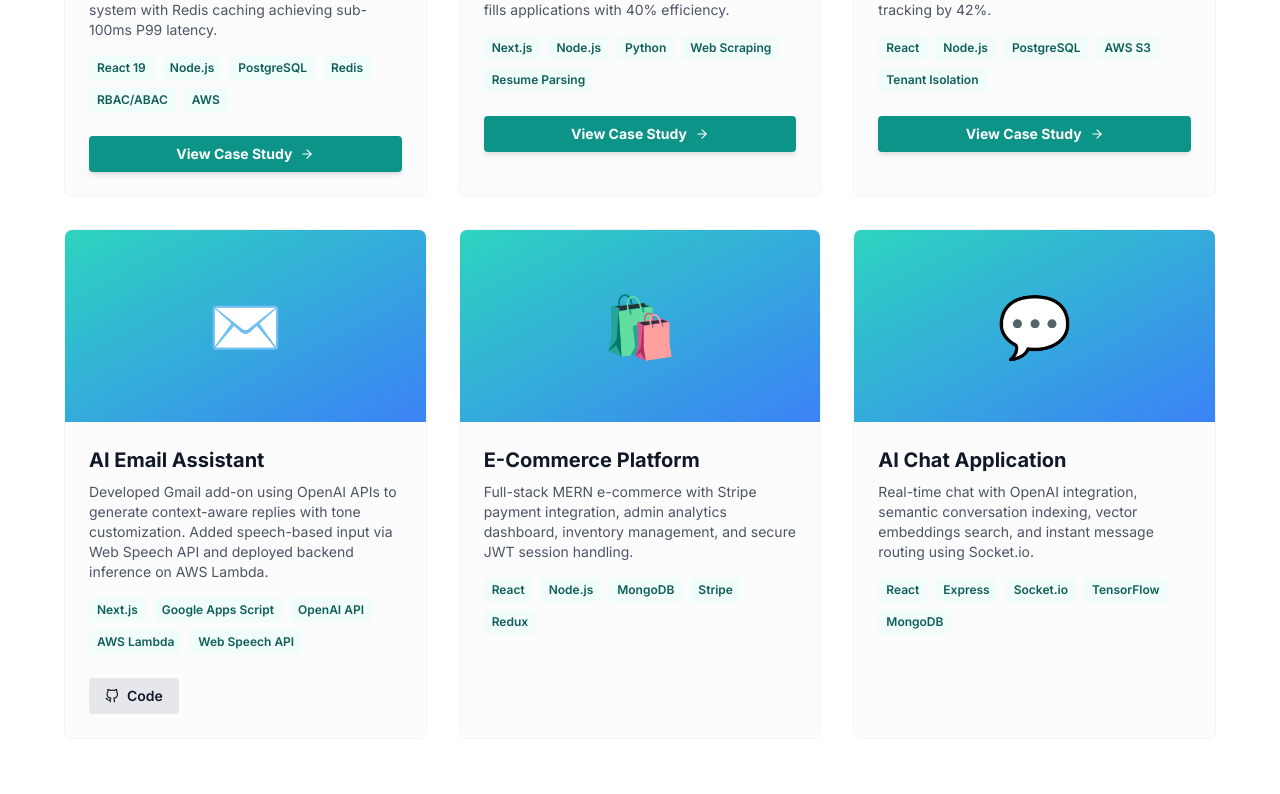
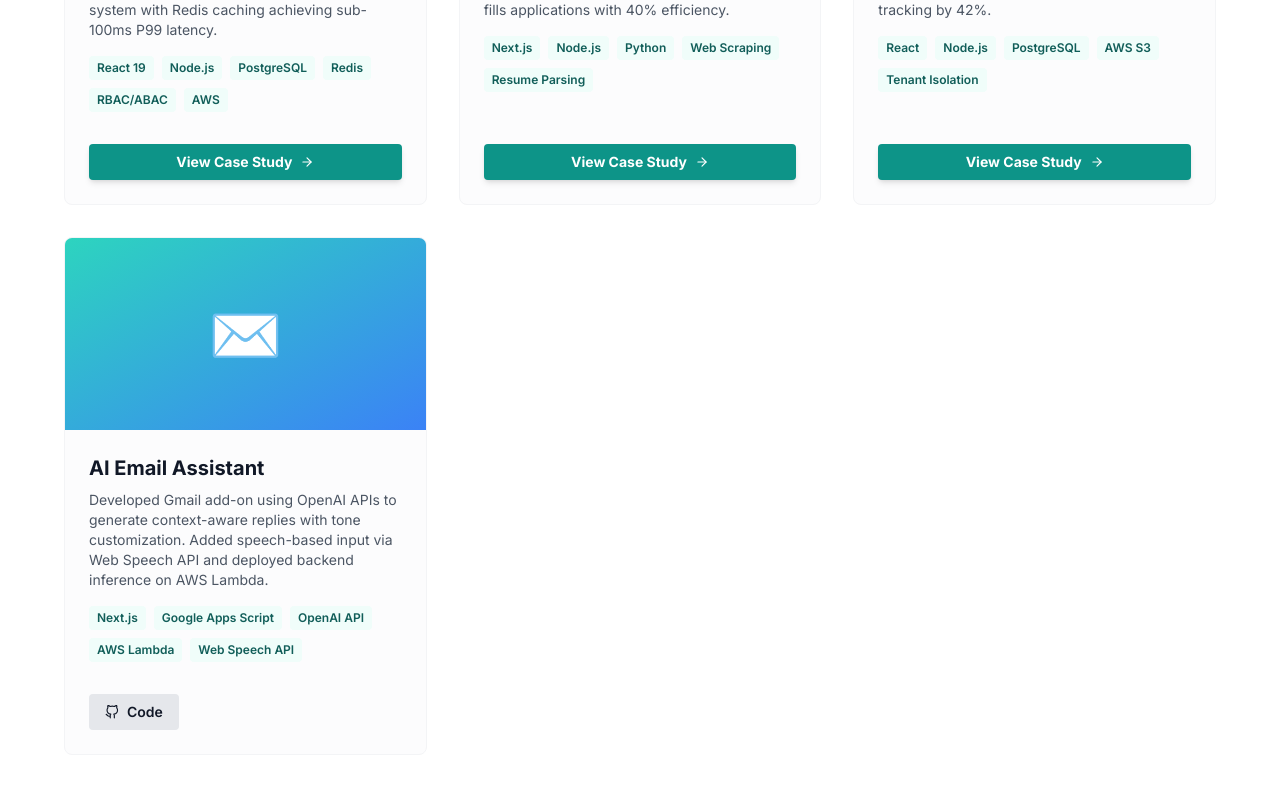
Before and after one commit to RupeshDev18/rupesh-portfolio, a React (Vite) app: page / in a window 1280 px wide. Shown: the part 5346-6140 px from the top of the page. Built offline with nearby package versions, Linux system fonts and the light colour scheme.

Commit message:
feat: made button inline for projects

```diff
--- a/src/components/projects/Projects.jsx
+++ b/src/components/projects/Projects.jsx
@@ -17,7 +17,7 @@ const Projects = ({ darkMode }) => {
 
         <motion.div className="grid grid-cols-1 md:grid-cols-2 lg:grid-cols-3 gap-8" initial="hidden" whileInView="visible" viewport={{ once: true }}>
           {projects.map((project, idx) => (
-            <motion.div key={idx} className="group bg-gray-50/50 dark:bg-slate-900/60 dark:backdrop-blur-md rounded-lg overflow-hidden border border-gray-100 dark:border-teal-500/20 dark:hover:border-cyan-400/40 hover:shadow-xl dark:hover:shadow-[0_0_25px_rgba(6,182,212,0.15)] transition-all duration-300" whileHover={{ y: -10 }}>
+            <motion.div key={idx} className="group flex flex-col h-full bg-gray-50/50 dark:bg-slate-900/60 dark:backdrop-blur-md rounded-lg overflow-hidden border border-gray-100 dark:border-teal-500/20 dark:hover:border-cyan-400/40 hover:shadow-xl dark:hover:shadow-[0_0_25px_rgba(6,182,212,0.15)] transition-all duration-300" whileHover={{ y: -10 }}>
               <div
                 className="h-48 bg-gradient-to-br from-teal-400 to-blue-500 flex items-center justify-center text-6xl overflow-hidden relative cursor-pointer group/img"
                 onClick={() => project.imagePath && setSelectedImage(new URL(`../../assets/projects/${project.imagePath}`, import.meta.url).href)}
@@ -34,7 +34,7 @@ const Projects = ({ darkMode }) => {
                 )}
               </div>
 
-              <div className="p-6">
+              <div className="p-6 flex flex-col flex-grow">
                 <h3 className="text-xl font-bold mb-2 text-gray-900 dark:text-white">{project.title}</h3>
                 <p className="text-gray-600 dark:text-gray-400 text-sm mb-4">{project.description}</p>
 
@@ -46,7 +46,7 @@ const Projects = ({ darkMode }) => {
                   ))}
                 </div>
 
-                <div className="flex gap-4">
+                <div className="flex gap-4 mt-auto pt-2">
                   {project.challenge ? (
                     <Link to={`/project/${project.id}`} className="flex items-center gap-2 px-6 py-2 w-full justify-center bg-teal-600 hover:bg-teal-700 text-white rounded text-sm font-bold transition-all shadow-md hover:shadow-lg">
                       View Case Study <FiArrowRight />
--- a/src/data/data.json
+++ b/src/data/data.json
@@ -145,24 +145,6 @@
       "tags": ["Next.js", "Google Apps Script", "OpenAI API", "AWS Lambda", "Web Speech API"],
       "github": "https://github.com/rupeshdev18/ai-email-assistant",
       "live": "#"
-    },
-    {
-      "id": "ecommerce-platform",
-      "title": "E-Commerce Platform",
-      "description": "Full-stack MERN e-commerce with Stripe payment integration, admin analytics dashboard, inventory management, and secure JWT session handling.",
-      "image": "🛍️",
-      "tags": ["React", "Node.js", "MongoDB", "Stripe", "Redux"],
-      "github": "#",
-      "live": "#"
-    },
-    {
-      "id": "ai-chat-application",
-      "title": "AI Chat Application",
-      "description": "Real-time chat with OpenAI integration, semantic conversation indexing, vector embeddings search, and instant message routing using Socket.io.",
-      "image": "💬",
-      "tags": ["React", "Express", "Socket.io", "TensorFlow", "MongoDB"],
-      "github": "#",
-      "live": "#"
     }
   ],
   "education": [
```
